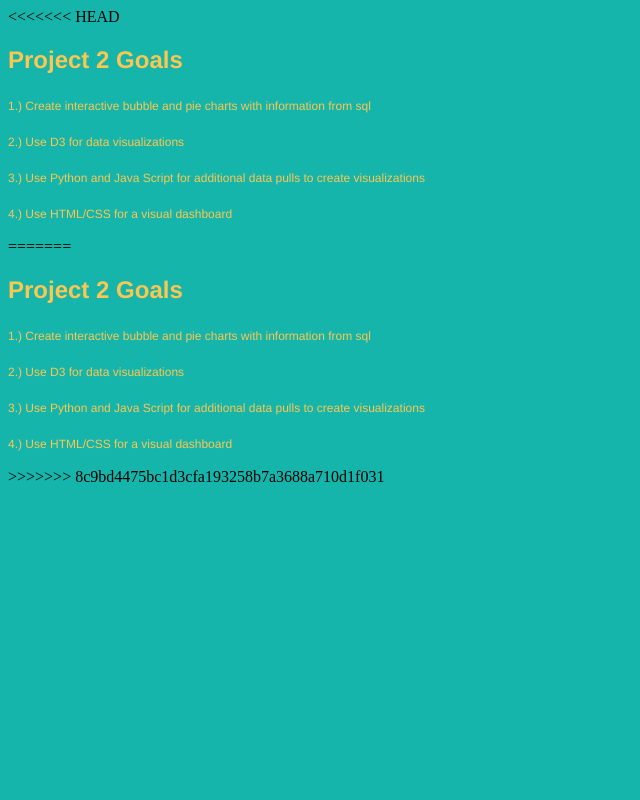
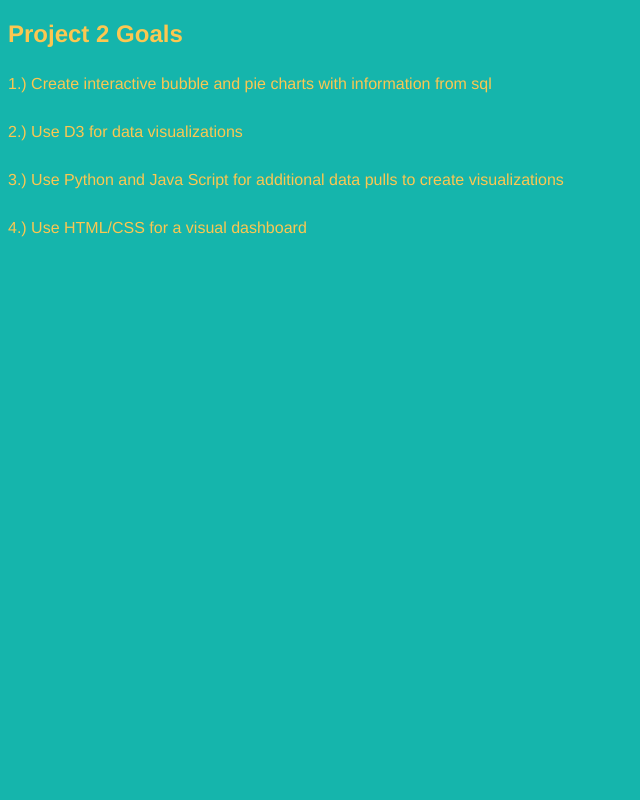
Before and after one commit to damianmc88/Audit_Project2, a Flask app: page /goals in a window 1280 px wide. Shown: the whole page, without its empty margins (0-640 px from the left). Run offline with Flask 2, Linux system fonts and the light colour scheme; some libraries are stand-ins or nearby versions.

Commit message:
picture push

```diff
--- a/app.py
+++ b/app.py
@@ -35,7 +35,7 @@
 Base.prepare(db.engine, reflect=True)
 
 
-@app.route('/')
+@app.route('/', methods=['GET', 'POST'])
 def index():
     return render_template('index.html')
 
--- a/templates/data_table.html
+++ b/templates/data_table.html
@@ -1,4 +1,4 @@
-<<<<<<< HEAD
+
 <!DOCTYPE html>
 <html lang="en">
 
--- a/templates/goals.html
+++ b/templates/goals.html
@@ -1,4 +1,3 @@
-<<<<<<< HEAD
 <!DOCTYPE html>
 <meta charset='utf-8'>
 <html>
@@ -23,30 +22,3 @@
     <script src="https://maxcdn.bootstrapcdn.com/bootstrap/3.3.6/js/bootstrap.min.js"></script>
     <script type="text/javascript" src="/static/pie_chart.js"></script> -->
   </body>
-=======
-<!DOCTYPE html>
-<meta charset='utf-8'>
-<html>
-  <head>
-      <style> body { background-color: #15b5ac}
-      </body></style>
-    <script src="https://cdnjs.cloudflare.com/ajax/libs/d3/5.5.0/d3.min.js"></script>
-    <link rel="stylesheet" href="/static/styles/style.css">
-  </head>
-  <body>
-    <h2> Project 2 Goals </h2>
-    <p> 1.) Create interactive bubble and pie charts with information from sql </p>
-    <p> 2.) Use D3 for data visualizations</p>
-    <p> 3.) Use Python and Java Script for additional data pulls to create visualizations</p>
-    <p> 4.) Use HTML/CSS for a visual dashboard </p>
-
-
-
-    <!-- <div id="pie"></div>
-      <script src="https://cdn.plot.ly/plotly-latest.min.js"></script>
-    <script type="text/javascript" src="https://code.jquery.com/jquery-2.1.4.min.js"></script>
-    <script src="https://maxcdn.bootstrapcdn.com/bootstrap/3.3.6/js/bootstrap.min.js"></script>
-    <script type="text/javascript" src="/static/pie_chart.js"></script> -->
-  </body>
->>>>>>> 8c9bd4475bc1d3cfa193258b7a3688a710d1f031
-</html>
```
Also changed, not shown: templates/index.html (+8 -8 lines), templates/pie_chart2.html (+0 -21 lines), static/flamingo.png (renamed from templates/flamingo.png), static/mountain.png (renamed from templates/mountain.png), static/rose.jpeg (renamed from templates/rose.jpeg), 2 other files.
